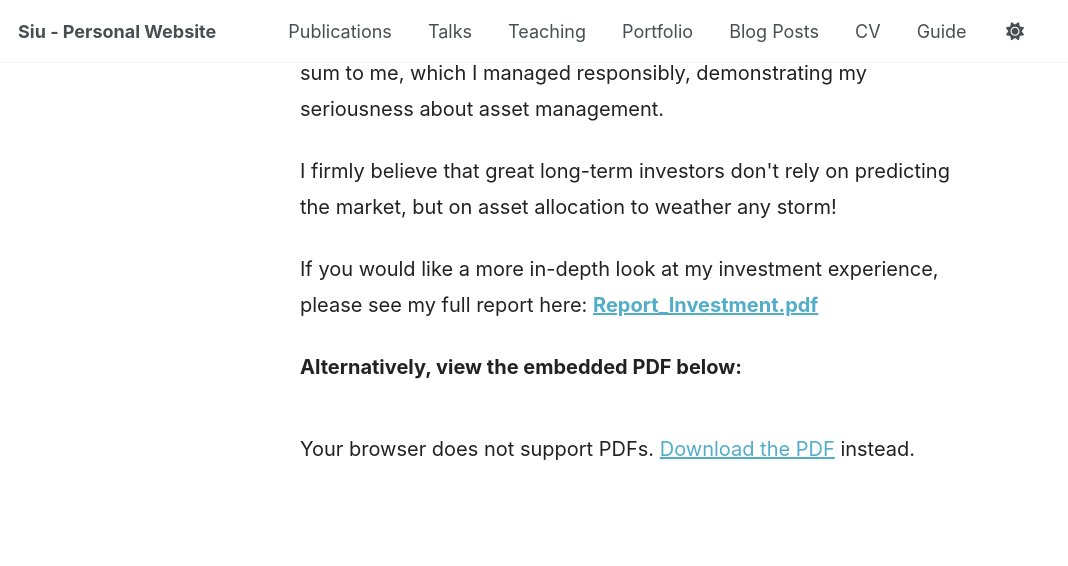
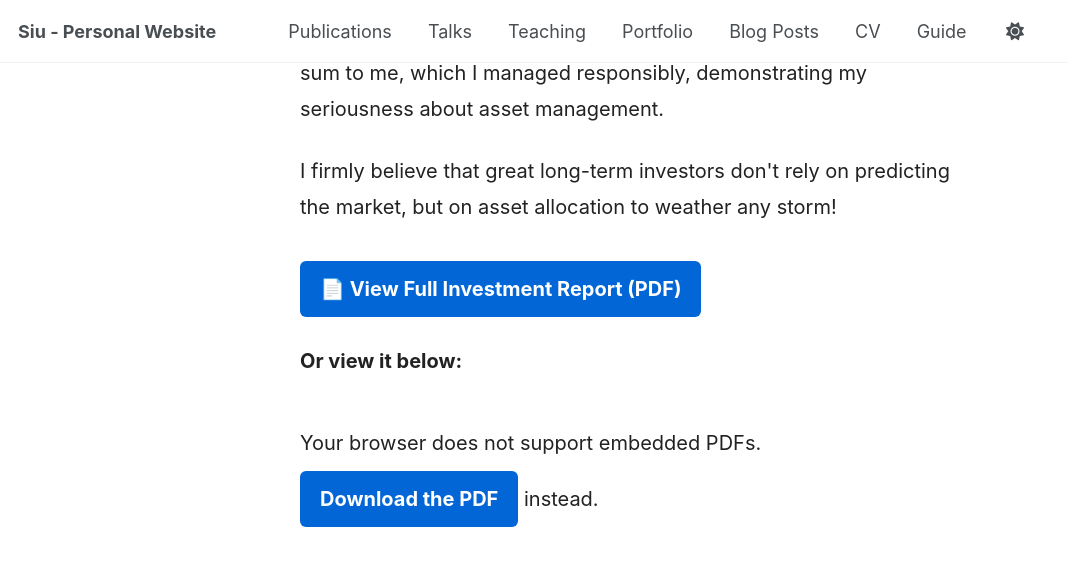
Before and after one commit to siiiiiiiiiii/siiiiiiiii.github.io, a Jekyll site: the page built from index.md, in a window 1280 px wide and 1400 px high, scrolled down 1088 px. Shown: the top 566 px of the window, without its empty margins (0-1068 px from the left). Built offline with Jekyll 4.4.1, drawn with Linux system fonts in a browser that asks for light colours.

Commit message:
Update index.md

```diff
--- a/index.md
+++ b/index.md
@@ -26,11 +26,24 @@ layout: default
   .project-title {
     font-size: 22px; font-weight: bold; color: #111; margin-bottom: 10px;
   }
+  .pdf-button {
+    display: inline-block;
+    padding: 10px 20px;
+    background-color: #0366d6;
+    color: white;
+    border-radius: 6px;
+    text-decoration: none;
+    font-weight: bold;
+    margin-top: 10px;
+  }
+  .pdf-button:hover {
+    background-color: #024fa2;
+  }
 </style>
 
 <div class="container">
 
-  <!-- 個人資訊卡 -->
+  <!-- 個人資訊 -->
   <div class="profile-header">
     <h1>Siu King Sum Personal Website</h1>
     <p><strong>Email:</strong> <a href="mailto:Kingstonsiu20040801@gmail.com">Kingstonsiu20040801@gmail.com</a></p>
@@ -39,25 +52,25 @@ layout: default
     <p><strong>College:</strong> Hong Kong Shue Yan University (Year 3)</p>
   </div>
 
-  <!-- About Me -->
+  <!-- 自我介紹 -->
   <div class="content">
     <h2>About Me</h2>
     <p>I am a student studying FinTech, with strong interest in hedge funds and real-world finance. I've completed many finance and blockchain projects on my own and managed a portfolio reaching HKD 320,000.</p>
   </div>
 
-  <!-- Personal Growth -->
+  <!-- 成長經歷 -->
   <div class="content">
     <h2>Personal Growth</h2>
     <p>In my first year, I was afraid of coding and math, so my GPA was only 2.5. Later, I worked hard and raised it to over 3.7+, getting A's in all core tech subjects.</p>
   </div>
 
-  <!-- Certificates -->
+  <!-- 證書 -->
   <div class="content">
     <h2>Certificates</h2>
     <p>IELTS score: 6.5 (Listening 7, Reading 7, Writing 6.5, Speaking 6). Now focusing on improving speaking; Passed HKSI Paper 1.</p>
   </div>
 
-  <!-- Projects -->
+  <!-- 專案介紹 -->
   <div class="content">
     <h2>Technical & Investment Projects</h2>
     <p class="project-title">1: Self-Initiated Investment & Portfolio Management</p>
@@ -68,17 +81,18 @@ layout: default
       I firmly believe that great long-term investors don't rely on predicting the market,
       but on asset allocation to weather any storm!
     </p>
+
+    <!-- PDF 按鈕 -->
     <p>
-      If you would like a more in-depth look at my investment experience,
-      please see my full report here:
-      <a href="/Report_Investment.pdf" target="_blank"><strong>Report_Investment.pdf</strong></a>
+      <a class="pdf-button" href="/Report_Investment.pdf" target="_blank">📄 View Full Investment Report (PDF)</a>
     </p>
 
-    <p><strong>Alternatively, view the embedded PDF below:</strong></p>
+    <!-- PDF 嵌入顯示 -->
+    <p><strong>Or view it below:</strong></p>
     <object data="/Report_Investment.pdf" type="application/pdf" width="100%" height="800px">
-      <p>Your browser does not support PDFs.
-         <a href="/Report_Investment.pdf">Download the PDF</a> instead.</p>
+      <p>Your browser does not support embedded PDFs.
+         <a href="/Report_Investment.pdf" class="pdf-button">Download the PDF</a> instead.</p>
     </object>
+  </div>
 
-  </div>
 </div>
```
